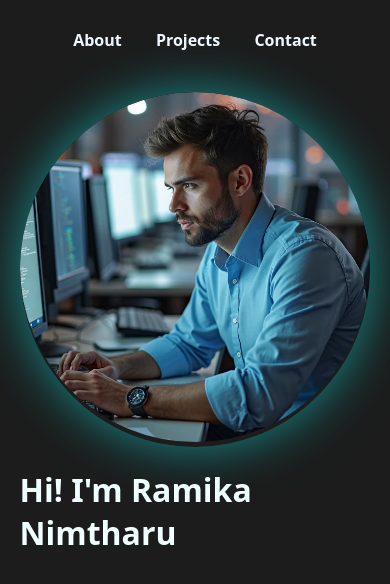
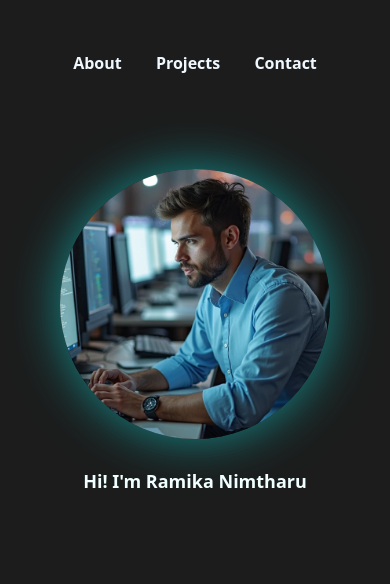
Before and after one commit to Ramika-N/Personal-Website, a plain HTML site: page index.html in a window 390 px wide. Drawn offline with Linux system fonts and the light colour scheme.

Commit message:
project-updated-1.0

```diff
--- a/index.html
+++ b/index.html
@@ -7,6 +7,7 @@
     <title>Ramika Nimtharu</title>
 
     <link href="style.css" rel="stylesheet" />
+    <link rel="icon" href="images/RNlogo.png">
 </head>
 
 <body>
@@ -27,6 +28,7 @@
 
             <div class="aboutMe ab1">
                 <h1>Hi! I'm Ramika Nimtharu</h1>
+                <p>Final-year Software Engineering student with a strong foundation in full-stack development, demonstrating expertise in designing and implementing high-quality software solutions. Passionate about leveraging technical knowledge and creativity to build efficient, scalable applications in dynamic work environments. Eager to contribute strong problem-solving skills, technical proficiency, and a commitment to excellence in a professional setting.</p>
             </div>
             <div class="image">
                 <img src="images/20250430_2125_image.png" alt="Profile Photo" />
--- a/style.css
+++ b/style.css
@@ -14,7 +14,7 @@ body {
 }
 
 .container {
-    height: 100%;
+    height: 100vh;
     width: 100%;
 }
 
@@ -23,7 +23,7 @@ header {
     align-items: center;
     justify-content: center;
     position: relative;
-    height: 80px;
+    height: 15vh;
 }
 
 nav ul {
@@ -45,7 +45,6 @@ header ul a {
 
 header a:hover {
     color: rgba(240, 248, 255, 0.61);
-
 }
 
 header .li1 {
@@ -58,38 +57,49 @@ header .li2 {
 
 }
 
+.ab2 {
+    display: none;
+}
 
 
-.main{
+.main {
     display: flex;
     justify-content: center;
     align-items: center;
-    width: 90%;
-    height: 97%;
-    margin-top: 3%;
-    padding-left: 5%;
-    padding-right: 5%;
+    height: 85vh;
+    padding: 0 3%;
 }
-.ab2{
-    display: none;
+
+.aboutMe {
+    width: 45%;
 }
-.aboutMe h1{
+
+.aboutMe h1 {
     color: azure;
+    margin-top: -80px;
 }
-.image{
-    width: 450px;
-    height: 100%;
+
+.aboutMe p {
+    margin-top: 50px;
+    color: rgba(240, 255, 255, 0.548);
+}
+
+.image {
+    width: 45%;
+    display: flex;
+    justify-content: center;
+    align-items: center;
+}
+
+.image img {
+    width: 100%;
+    max-width: 450px;
     border-radius: 50%;
-    overflow: hidden;
     box-shadow: 0 0 50px #158d8d;
     transition: box-shadow 0.9s ease;
 }
-.image img{
-    width: 450px;
-    height: 100%;
-    border-radius: 50%;
-}
-.main .image:hover{
+
+.image img:hover {
     box-shadow: 0 0 50px #0bc9c9;
     animation: animate 1.5s ease-in-out infinite;
 }
@@ -109,71 +119,85 @@ header .li2 {
 }
 
 @media (max-width:940px) {
-    .main{
+    .main {
         display: block;
-        justify-content: center;
-        align-items: center;
-        width: 90%;
-        height: 97%;
-        margin-top: 3%;
-        padding-left: 5%;
-        padding-right: 5%;
+        height: 80vh;
+    }
 
+    .aboutMe {
+        text-align: center;
+        width: 100%;
+        margin-top: 15%;
     }
-    .ab2{
-        margin-top: 6%;
+
+    .image {
+        margin-top: 5vh;
+        width: 100%;
+    }
+
+    .ab2 {
         display: block;
     }
-    .ab1{
+
+    .ab1 {
         display: none;
     }
 }
+
 @media (max-width: 768px) {
+    .aboutMe {
+        margin-top: 20%;
+    }
 
     header .li1 {
         margin-left: 60px;
     }
+
     header .li2 {
         margin-left: 60px;
     }
 
 }
 
-@media (max-width: 562px) {
+@media (max-width: 568px) {
+
+    .image img {
+        max-width: 350px;
+    }
+    .aboutMe {
+        margin-top: 30%;
+    }
 
     header .li1 {
         margin-left: 30px;
     }
+
     header .li2 {
         margin-left: 30px;
     }
-    .image{
-        width: 350px;
-        height: 100%;
-        border-radius: 50%;
-        overflow: hidden;
-        box-shadow: 0 0 50px #158d8d;
-        transition: box-shadow 0.9s ease;
+
+
+
+}
+@media (max-width: 468px) {
+    .image img {
+        max-width: 270px;
     }
-    .image img{
-        width: 350px;
-        height: 100%;
-        border-radius: 50%;
+    .aboutMe  {
+        margin-top: 30%;
+    }
+
+    .aboutMe h1{
+        font-size: large;
     }
 }
-@media (max-width: 362px) {
 
-    .image{
-        width: 250px;
-        height: 100%;
-        border-radius: 50%;
-        overflow: hidden;
-        box-shadow: 0 0 50px #158d8d;
-        transition: box-shadow 0.9s ease;
+@media (max-width: 368px) {
+
+    .image img {
+        max-width: 220px;
     }
-    .image img{
-        width: 250px;
-        height: 100%;
-        border-radius: 50%;
+    .aboutMe {
+        margin-top: 30%;
     }
 }
```
Also changed, not shown: images/RNlogo.png (added).
